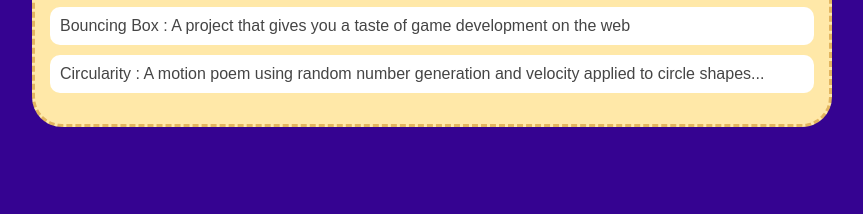
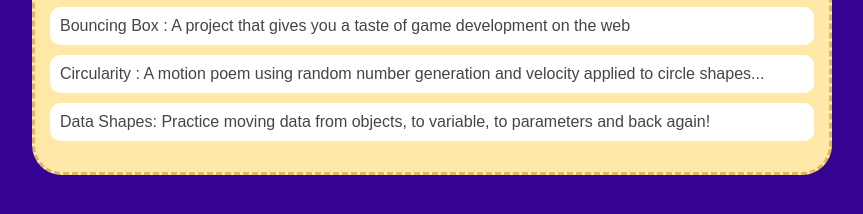
Before and after one commit to juamil-nln/juamil-nln.github.io, a plain HTML site: page portfolio.html in a window 1280 px wide. Shown: the part 220-434 px from the top of the page, without its empty margins (208-1071 px from the left). Drawn offline with Linux system fonts and the light colour scheme.

Commit message:
added data-shapes to portfolio

```diff
--- a/portfolio.html
+++ b/portfolio.html
@@ -25,6 +25,7 @@
                     <li><a href="projects/platformer/">Platformer : A cannon - dodging, collectible - grabbing adventure game for Halleb0t</a></li>
                     <li><a href="projects/bouncing-box/">Bouncing Box : A project that gives you a taste of game development on the web </a></li>
                     <li><a href="projects/circularity/">Circularity : A motion poem using random number generation and velocity applied to circle shapes...</a></li>
+                    <li><a href="asd-projects/data-shapes/"> Data Shapes: Practice moving data from objects, to variable, to parameters and back again!</a></li>
                 </ul>
             </div>
          </main>
```
